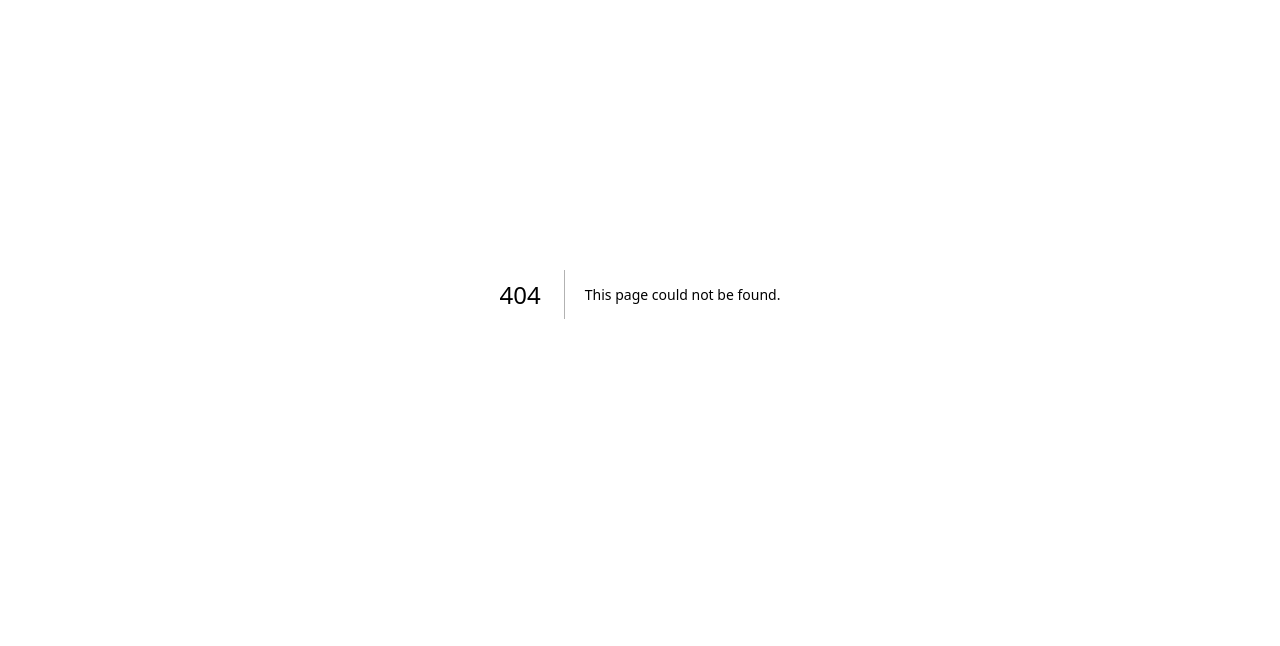
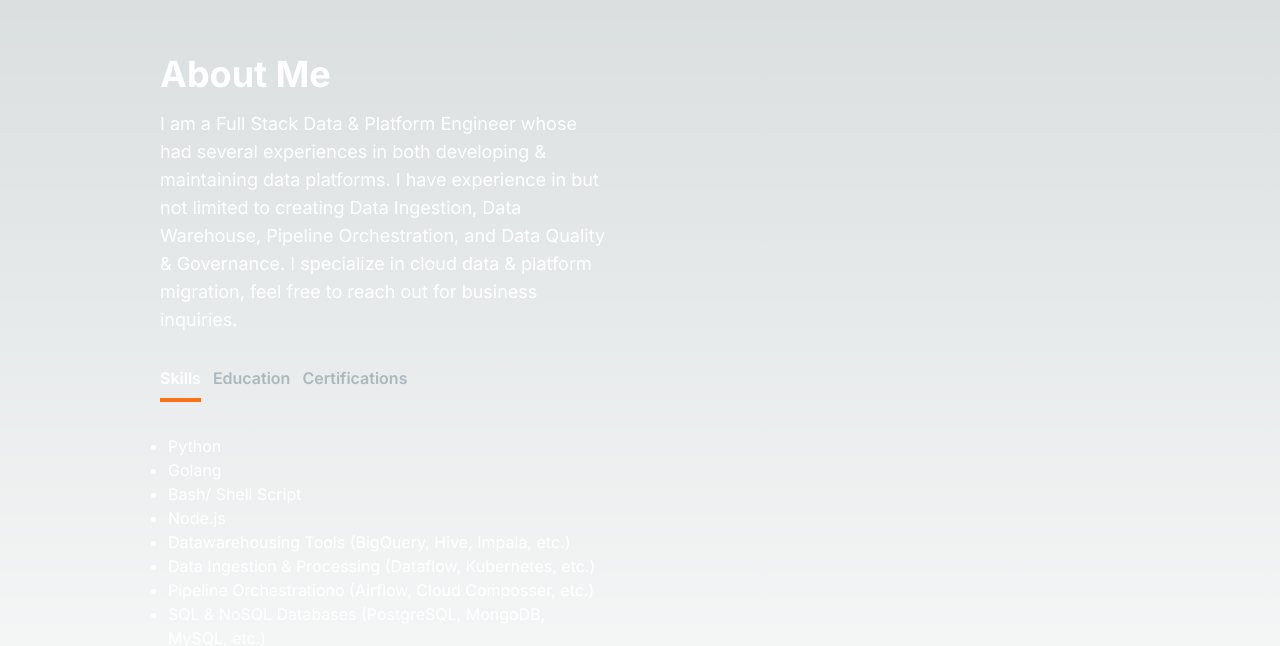
Before and after one commit to william-dwe/william-portfolio, a Next.js app in the folder fe-src/: page /about in a window 1280 px wide. Before the commit this address had no page. Shown: the part 106-752 px from the top of the page. Built offline with nearby package versions, Linux system fonts and the light colour scheme.

Commit message:
feat: add about me page, might consider to change this later

```diff
--- /dev/null
+++ b/fe-src/app/about/page.tsx
@@ -0,0 +1,10 @@
+import AboutSection from "@/components/AboutSection";
+import Image from "next/image";
+
+export default function Project() {
+  return (
+    <main className="flex min-h-screen flex-col items-center justify-between p-24">
+      <AboutSection/>
+    </main>
+  );
+}
--- /dev/null
+++ b/fe-src/components/HeroSection/AboutMeButton/index.jsx
@@ -0,0 +1,18 @@
+"use client";
+import React from "react";
+import Link from 'next/link';
+import { ArrowUpRightIcon } from '@heroicons/react/16/solid';
+
+const AboutMeButton = () => {
+
+    return (
+        <Link className="rounded-full bg-clip-padding bg-gradient-to-r from-secondary-400 to-primary-600 hover:from-primary-800 text-white text-l my-4 py-2 px-4" href="/about" scroll={false}>
+            <div className='inline-flex group justify-center'>
+                <div>About Me</div>
+                <ArrowUpRightIcon className='fill-white h-6'/>
+            </div>
+        </Link>
+    );
+}
+
+export default AboutMeButton;
--- a/fe-src/components/HeroSection/HeroTitle/index.tsx
+++ b/fe-src/components/HeroSection/HeroTitle/index.tsx
@@ -2,7 +2,7 @@
 import React from "react";
 import { TypeAnimation } from "react-type-animation";
 import { motion } from "framer-motion";
-import Link from "next/link";
+import AboutMeButton from '../AboutMeButton';
 
 const HeroTitle = () => {
   return (
@@ -34,22 +34,7 @@
         <p className="text-[#ADB7BE] text-base sm:text-lg mb-6 lg:text-xl">
         Full Stack Data & Platform Engineer from Indonesia, experienced in both developing & maintaining data platforms and ETL-ELT pipelines. Look forward to collaborate with you!
         </p>
-        {/* <div>
-        <Link
-            href="/#contact"
-            className="px-6 inline-block py-3 w-full sm:w-fit rounded-full mr-4 bg-gradient-to-br from-primary-500 to-secondary-500 hover:bg-slate-200 text-white"
-        >
-            Contact Me
-        </Link>
-        <Link
-            href="/"
-            className="px-1 inline-block py-1 w-full sm:w-fit rounded-full bg-gradient-to-br from-primary-500 to-secondary-500 hover:bg-slate-800 text-white mt-3"
-        >
-            <span className="block bg-[#121212] hover:bg-slate-800 rounded-full px-5 py-2">
-            Download CV
-            </span>
-        </Link>
-        </div>  */}
+        <AboutMeButton/>
     </motion.div>
   );
 };
```
